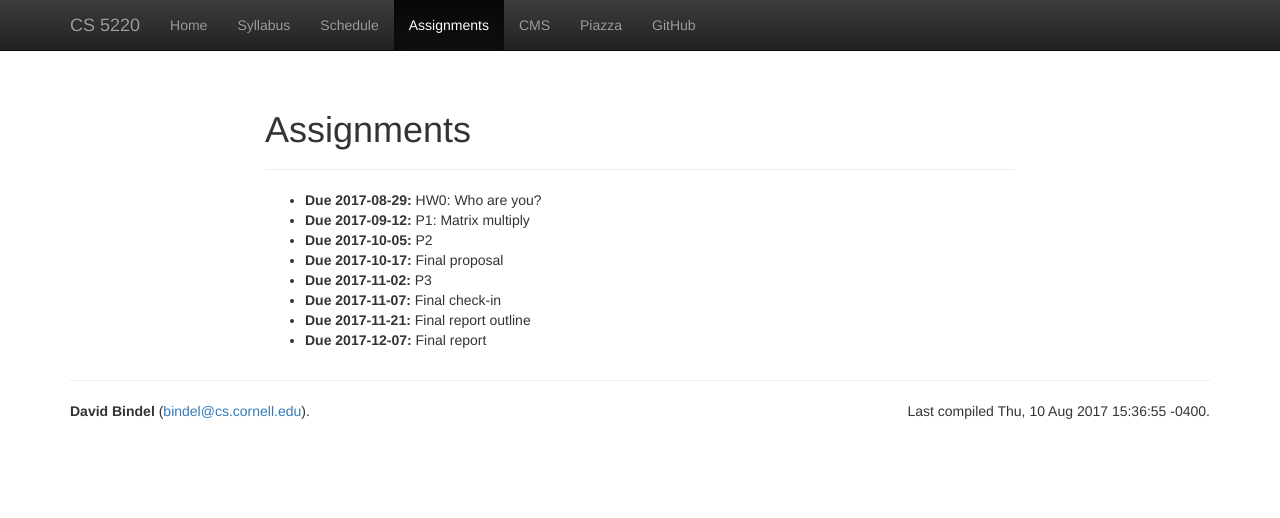
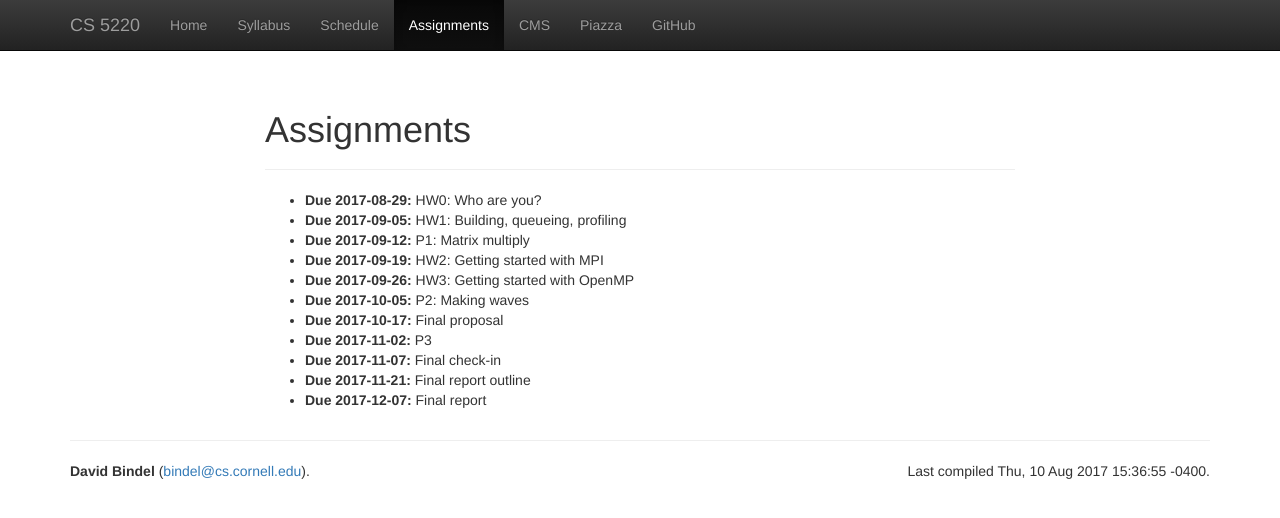
Before and after one commit to cornell-cs5220-f17/cs5220-f17, a Jekyll site: the page built from web/assignments.html, in a window 1280 px wide. Shown: the top 518 px of the page. Built offline with Jekyll 4.4.1, drawn with Linux system fonts in a browser that asks for light colours; nearby versions of some CDN libraries.

Commit message:
Updates with HW.

```diff
--- a/web/_data/hw.yml
+++ b/web/_data/hw.yml
@@ -2,10 +2,19 @@
   desc: "HW0: Who are you?"
   due: 2017-08-29
 -
+  desc: "HW1: Building, queueing, profiling"
+  due: 2017-09-05
+-
   desc: "P1: Matrix multiply"
   due: 2017-09-12
 -
-  desc: "P2"
+  desc: "HW2: Getting started with MPI"
+  due: 2017-09-19
+-
+  desc: "HW3: Getting started with OpenMP"
+  due: 2017-09-26
+-
+  desc: "P2: Making waves"
   due: 2017-10-05
 -
   desc: "Final proposal"
--- a/web/_data/lectures.yml
+++ b/web/_data/lectures.yml
@@ -4,7 +4,6 @@
 -
   date: 2017-08-22
   info: Introduction
-  hw: HW0
 -
   date: 2017-08-24
   info: Performance basics
@@ -15,6 +14,7 @@
 -
   date: 2017-08-29
   info: Single processor architecture
+  hw: HW0 due
 -
   date: 2017-08-31
   info: Basic optimizations
@@ -26,6 +26,7 @@
 -
   date: 2017-09-05
   info: Parallel machines and models
+  hw: HW1 due
 -
   date: 2017-09-07
   info: Parallel machines and models
@@ -145,6 +146,7 @@
 -
   date: 2017-11-21
   info: Floating point and precision
+  hw: Final report outline
 -
   date: 2017-11-23
   break: Thanksgiving
```
